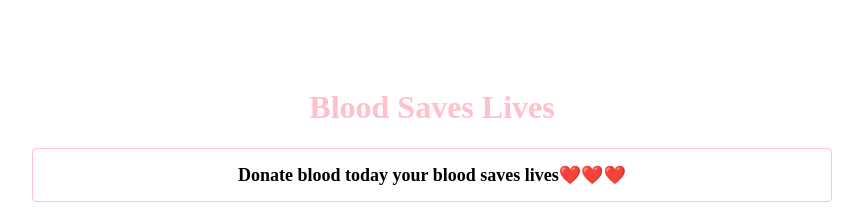
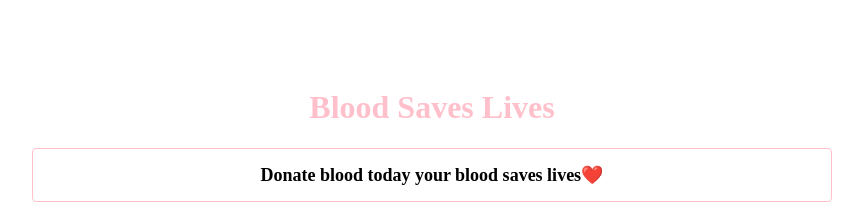
Before and after one commit to MaryNkoana01/static-app-github-actions, a plain HTML site: page src/index.html in a window 1280 px wide. Shown: the top 214 px of the page, without its empty margins (208-1071 px from the left). Drawn offline with Linux system fonts and the light colour scheme.

Commit message:
Update index.html

```diff
--- a/src/index.html
+++ b/src/index.html
@@ -81,7 +81,7 @@
             Blood Saves Lives
         </h1>
         <h2>
-            Donate blood today your blood saves lives❤️❤️❤️
+            Donate blood today your blood saves lives❤️
         </h2>
         <img src="https://encrypted-tbn0.
         gstatic.com/images?q=tbn:ANd9GcSnJmjP9fSEBLaNd-
```
